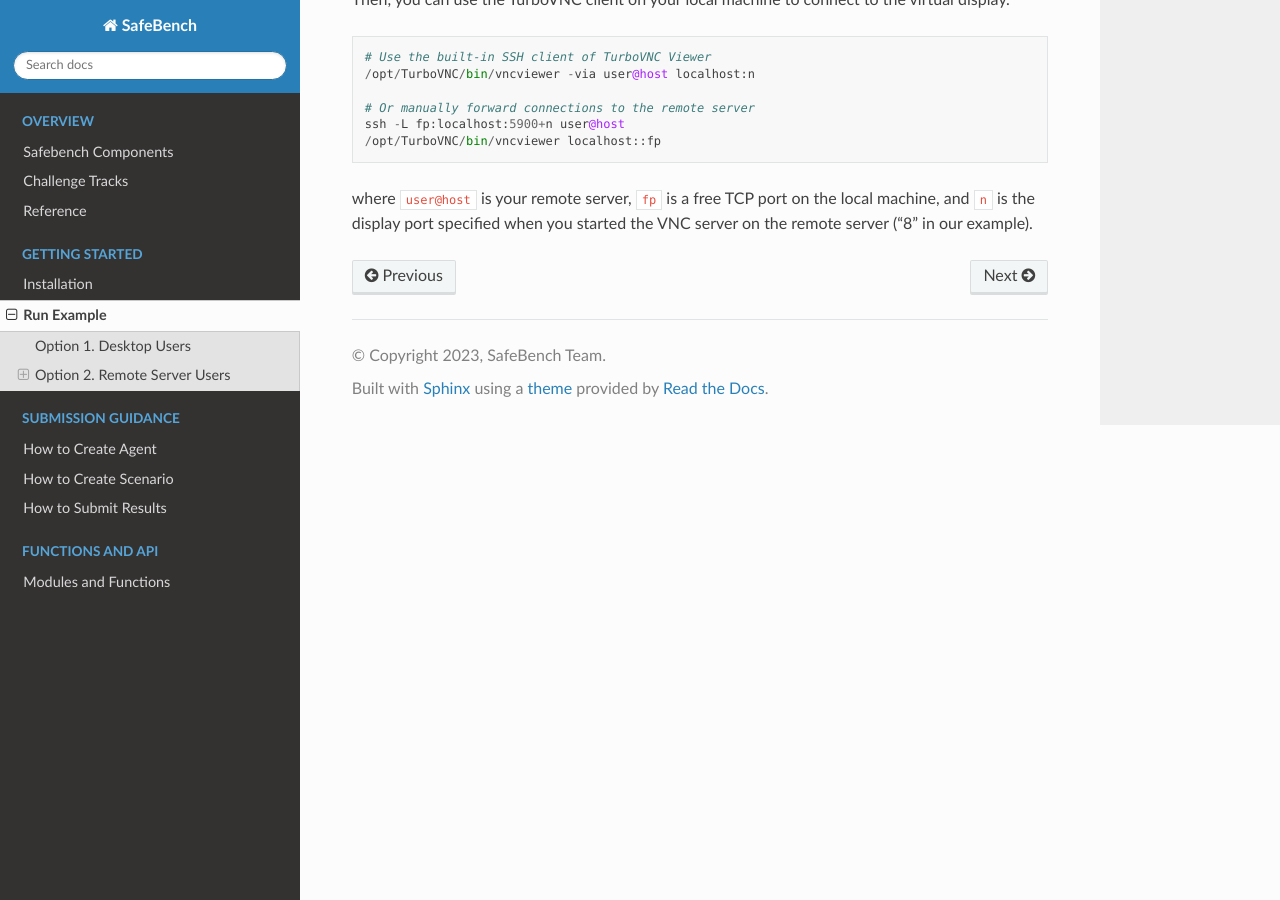
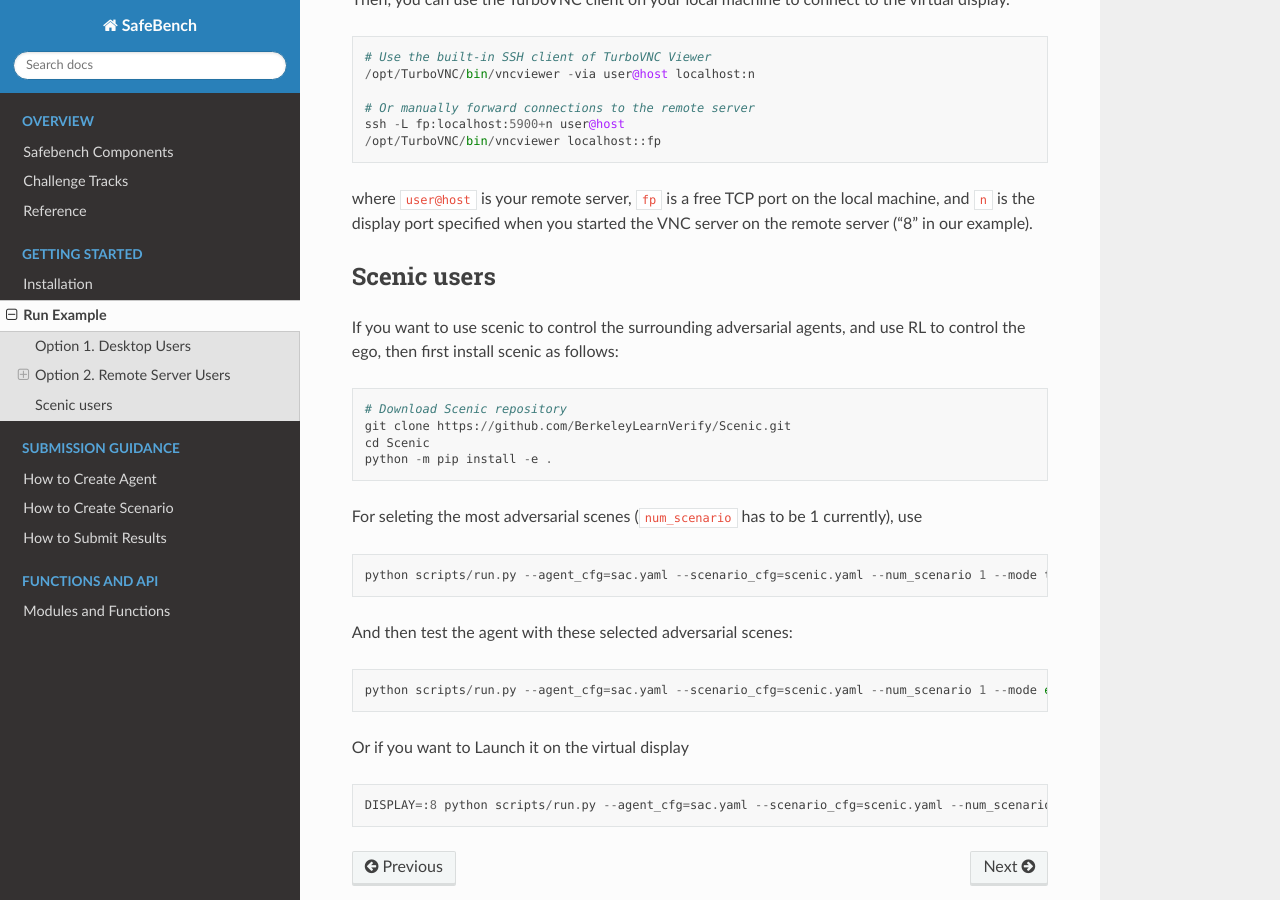
Before and after one commit to trust-ai/SafeBench, a Sphinx documentation site: the page built from docs/source/run_example.md, in a window 1280 px wide and 900 px high, scrolled down 1245 px. Built offline with Sphinx 7.4.7 and the Read the Docs theme 2.0.0, drawn with Linux system fonts in a browser that asks for light colours.

Commit message:
update doc

````diff
--- a/docs/source/run_example.md
+++ b/docs/source/run_example.md
@@ -59,3 +59,33 @@ ssh -L fp:localhost:5900+n user@host
 /opt/TurboVNC/bin/vncviewer localhost::fp
 ```
 where `user@host` is your remote server, `fp` is a free TCP port on the local machine, and `n` is the display port specified when you started the VNC server on the remote server ("8" in our example).
+
+
+## Scenic users
+
+If you want to use scenic to control the surrounding adversarial agents, and use RL to control the ego, then first install scenic as follows:
+
+```
+# Download Scenic repository
+git clone https://github.com/BerkeleyLearnVerify/Scenic.git
+cd Scenic
+python -m pip install -e .
+```
+
+For seleting the most adversarial scenes (```num_scenario```  has to be 1 currently), use
+
+```
+python scripts/run.py --agent_cfg=sac.yaml --scenario_cfg=scenic.yaml --num_scenario 1 --mode train_scenario
+```
+
+And then test the agent with these selected adversarial scenes:
+
+```
+python scripts/run.py --agent_cfg=sac.yaml --scenario_cfg=scenic.yaml --num_scenario 1 --mode eval
+```
+
+Or if you want to Launch it on the virtual display
+
+```
+DISPLAY=:8 python scripts/run.py --agent_cfg=sac.yaml --scenario_cfg=scenic.yaml --num_scenario 1 --mode eval
+```
````
Also changed, not shown: other parts of docs/source/run_example.md (+1 -1 lines), docs/source/installation.md (+4 -4 lines), docs/source/self_defined_scenario.md (+0 -2 lines), docs/source/tracks.md (+5 -4 lines).
